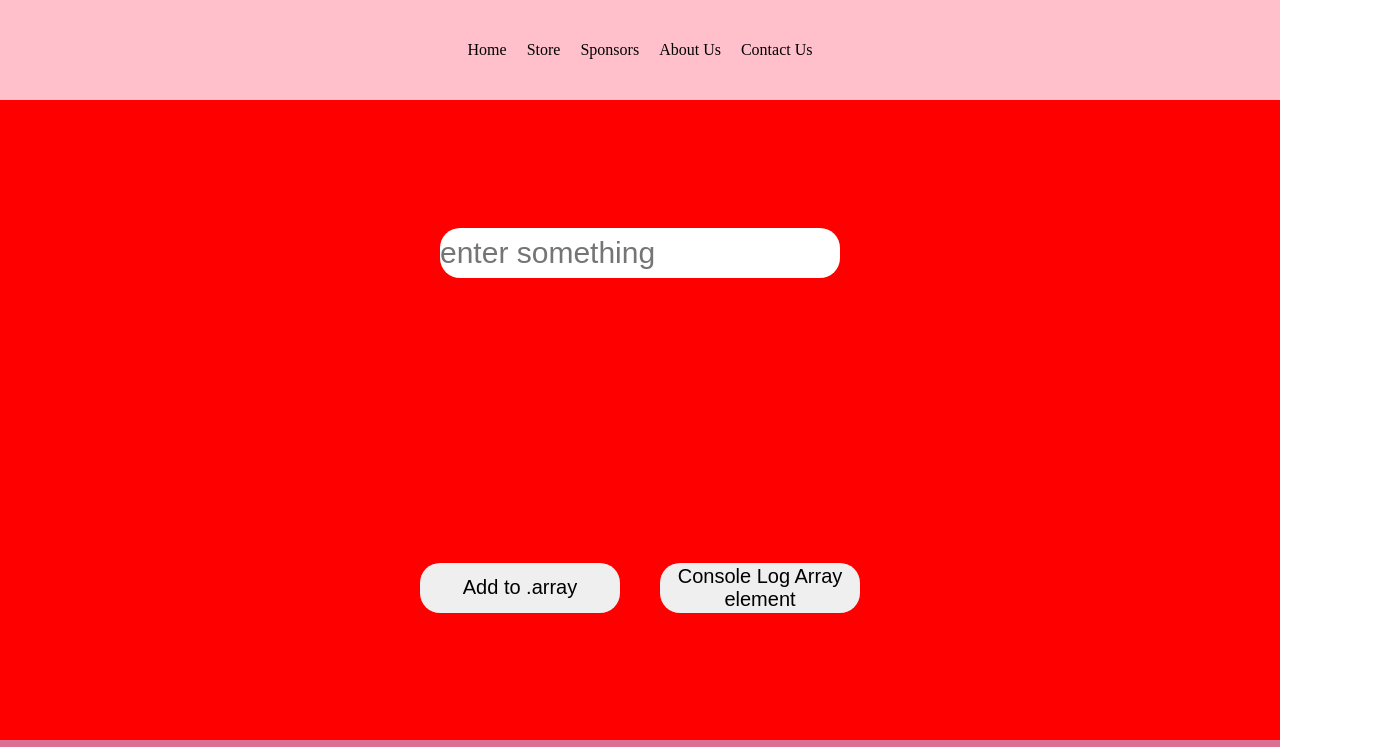
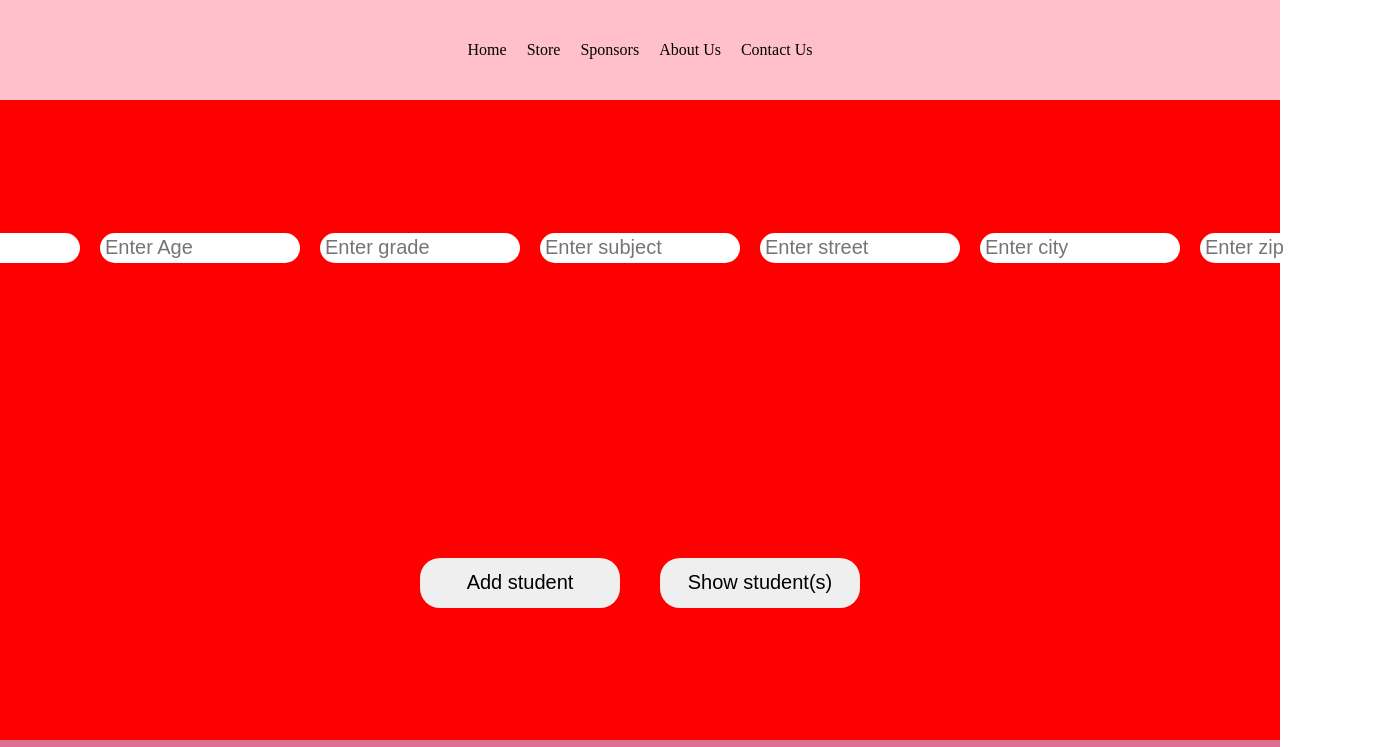
Before and after one commit to lashamm/angularLearnLasha, an Angular app in the folder HwAng/: page / in a window 1280 px wide. Shown: the top 747 px of the page, 1400 px wide, since content can reach past the window. Built offline with nearby package versions, Linux system fonts and the light colour scheme.

Commit message:
halfway done Ang 4 Hw

```diff
--- a/HwAng/src/app/main/main.component.html
+++ b/HwAng/src/app/main/main.component.html
@@ -1,9 +1,16 @@
 <div class="main">
     <div class="mainInp">
-<input type="text" [(ngModel)]="textInp" placeholder="enter something">
+<input type="text"[(ngModel)]="name" placeholder="Enter Name">
+<input type="text"[(ngModel)]="age" placeholder="Enter Age">
+<input type="text"[(ngModel)]="grade" placeholder="Enter grade">
+<input type="text"[(ngModel)]="subject" placeholder="Enter subject">
+
+<input type="text"[(ngModel)]="street" placeholder="Enter street">
+<input type="text"[(ngModel)]="city" placeholder="Enter city">
+<input type="text"[(ngModel)]="zip" placeholder="Enter zip">
 </div>
 <div class="btns">
-<button (click)="fun()">Add to .array</button>
-<button (click)="fun2()">Console Log Array element</button>
+<button (click)="addStudent()">Add student</button>
+<button>Show student(s)</button>
 </div>
 </div>
--- a/HwAng/src/app/main/main.component.scss
+++ b/HwAng/src/app/main/main.component.scss
@@ -7,19 +7,22 @@
     justify-content: space-around;
     align-items: center;
     .mainInp{
+        display: flex;
+        gap:20px;
         input{
-            width: 400px;
-            height: 50px;
+            width: 200px;
+            height: 30px;
             border-radius: 20px;
             border:none;
             transition: 0.3s;
         }
         input:hover{
-            transform: scale(1.2);
+            transform: scale(1.1);
             transition: 0.3s;
         }
         input[type=text]{
-            font-size: 30px;
+            font-size: 20px;
+            padding-left: 5px;
         }
     }
     .btns{
--- a/HwAng/src/app/main/main.component.ts
+++ b/HwAng/src/app/main/main.component.ts
@@ -8,18 +8,35 @@ import { FormsModule } from '@angular/forms';
   styleUrl: './main.component.scss'
 })
 export class MainComponent {
-textInp: string = ''
-textInpSave: string = ''
-myArr: string[] = []
-fun(){
-this.textInpSave = this.textInp
-this.myArr.push(this.textInpSave)
-console.log(this.myArr)
-this.textInp = ''
+  studentInfo :any = []
+  studentAddress :any =[]
+
+name :string = ''
+age :any = ''
+grade :any = ''
+subject :string = ''
+street :any = ''
+city :string = ''
+zip :any = ''
+
+ obj(){
+  this.studentAddress.push({
+    street: this.street,
+    city: this.city,
+    zip :this.zip
+})
+console.log(this.studentAddress)
 }
-fun2(){
-this.myArr.forEach(el => {
-  console.log(el)
-})
+
+addStudent(){
+  this.studentInfo.push({
+      name :this.name,
+      age :this.age,
+      grade :this.grade,
+      subject :this.subject,
+      studentAddress :this.studentAddress
+    })
+
+  console.log(this.studentInfo)
 }
 }
```
